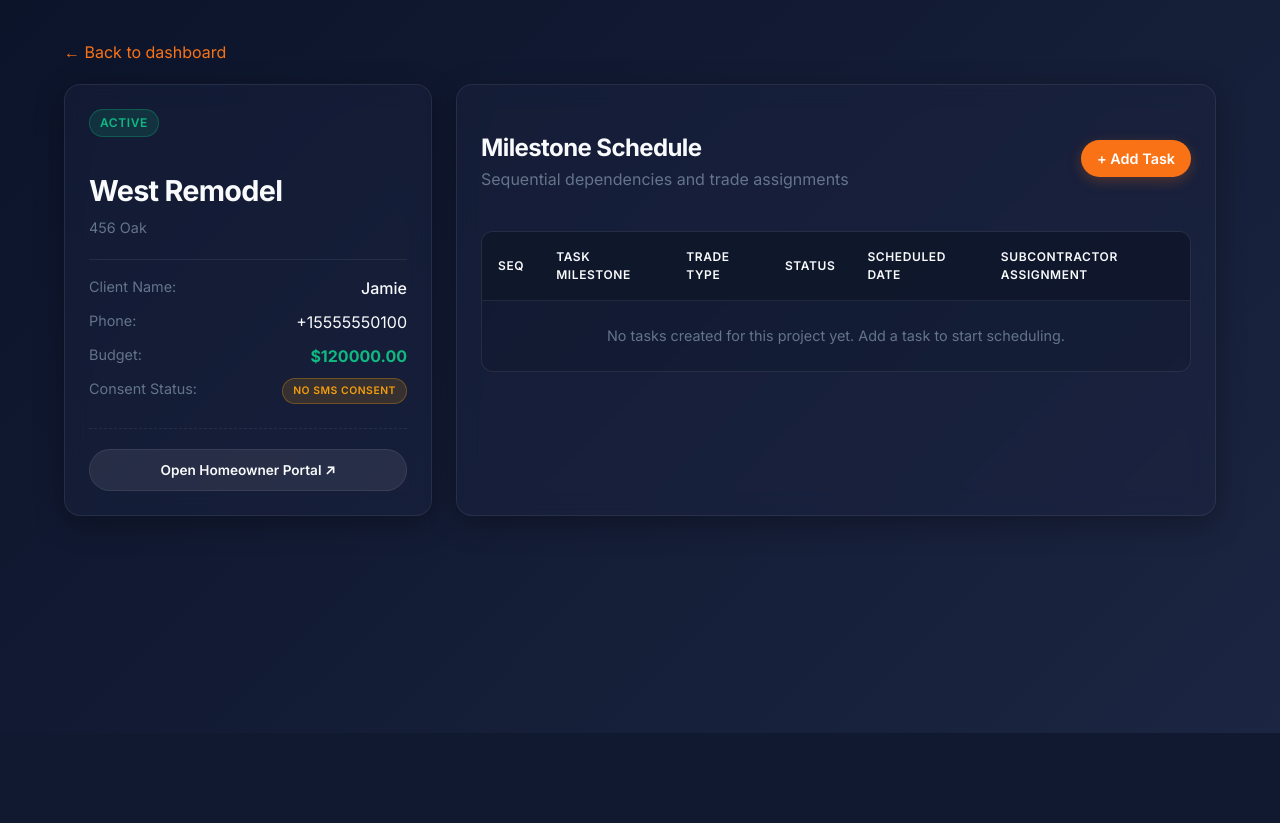
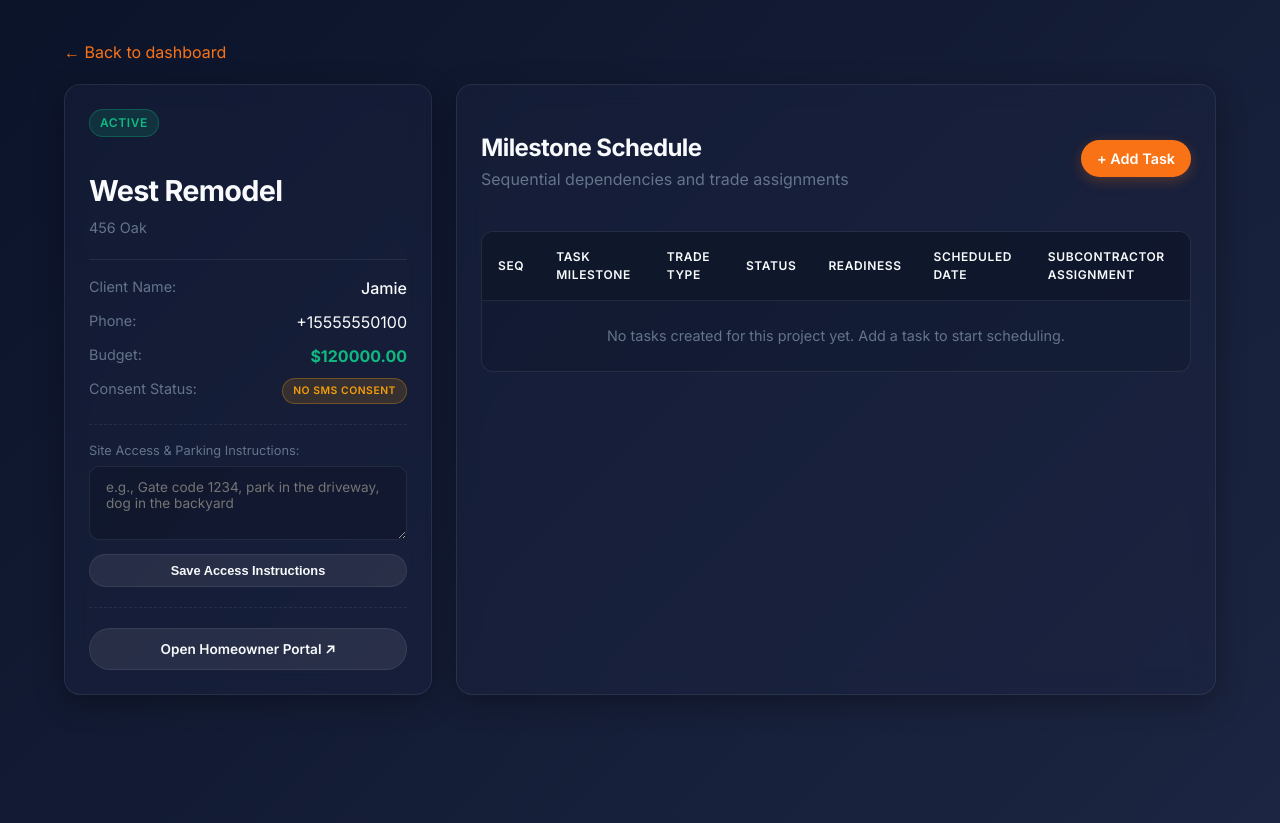
Before and after one commit to vlkovalev/Trades-Coordination, a Flask app: template templates/project_detail.html in a window 1280 px wide. Shown: the part 67-890 px from the top of the page. Before the commit the page ends 800 px from the top, so only its background shows below. Run offline with Flask 3, Linux system fonts and the light colour scheme; the template is opened without the code that fills it: values that come from a table or form of the project are taken from there, others are empty; some libraries are stand-ins or nearby versions.

Commit message:
Add Trade Readiness Checklist system; fix two critical rendering bugs
The core differentiator from the product blueprint: a readiness check
that runs before a trade can check in, not just a date on a calendar.
compute_readiness() gates on the previous task in sequence being
complete (hard blocker) and a confirmed trade assignment existing (hard
blocker), and warns (non-blocking) if the project has no site access/
parking instructions on file. Statuses use the blueprint's own
vocabulary: Ready / At Risk / Not Ready. A GC can override a Not Ready
block with a logged, audited reason, which is the only way past a hard
blocker — trades can never dispatch around it silently.

Adds Project.access_instructions (settable at project creation or
inline on the project page) and Task.readiness_override fields.
Readiness shows as a column on the GC's project view and as a banner
on the task detail page, with the override form for GC only.

While testing this live (not just via the test suite), found and fixed
two serious pre-existing bugs from an earlier template redesign pass:

- trade_queue.html looped over `invites`/`active_jobs`, but the route
  passes `pending_invitations`/`active_assignments`. Jinja silently
  renders undefined loop variables as empty, so this page has been
  showing "No pending project invites" for every trade regardless of
  actual data — trades could not see or accept invitations through the
  UI at all (only by calling the API routes directly, which is how the
  test suite exercised it and never caught this).
- audit.html had the identical bug (`logs` vs. the route's `entries`),
  so the audit log page always rendered "No system audits logged yet."
- task_detail.html never received `role` from its route at all, so its
  role-gated Crew Actions section (check-in/complete/delay buttons) and
  back-navigation link never rendered for anyone.
- task_detail.html's delay history also referenced DelayEvent fields
  that don't exist (`original_date`/`new_date`) instead of the real
  `reason`/`reported_at`.

Added regression tests that check actual rendered page content (not
just route/DB state) for the trade queue and audit log, since that's
exactly the class of bug that slipped through before.

Co-Authored-By: Claude Sonnet 5 <noreply@anthropic.com>

```diff
--- a/app.py
+++ b/app.py
@@ -68,6 +68,14 @@ STATUS_LABELS = {
     "delayed": "Delayed",
     "accepted": "Accepted",
     "declined": "Declined",
+}
+
+# Readiness status → (display label, badge class). Reuses the existing
+# badge color scheme (green/amber/red) rather than inventing a new one.
+READINESS_DISPLAY = {
+    "ready": ("Ready", "badge-complete"),
+    "at_risk": ("At Risk", "badge-pending"),
+    "not_ready": ("Not Ready", "badge-delayed"),
 }
 
 DEFAULT_TRADE_COMPANIES = [
@@ -178,10 +186,52 @@ def _log_audit(actor, action, entity_type, entity_id, detail):
     )
 
 
+def compute_readiness(task):
+    """Whether a trade is actually clear to be dispatched to this task — the
+    check that runs before dispatch, not just whether a date is on the calendar.
+
+    Returns {"status": "ready"|"at_risk"|"not_ready", "blockers": [...],
+    "warnings": [...], "overridden": bool, "override_reason"/"override_by"}.
+    Blockers are hard gates; warnings are shown but don't block check-in.
+    """
+    blockers = []
+    warnings = []
+
+    if task.depends_on_task_id:
+        predecessor = Task.query.get(task.depends_on_task_id)
+        if predecessor and predecessor.status != "complete":
+            blockers.append(f"Previous task ‘{predecessor.name}’ is not complete yet.")
+
+    if not _current_assignment(task):
+        blockers.append("No trade has confirmed this task yet.")
+
+    if not task.project.access_instructions:
+        warnings.append("No site access or parking instructions on file for this project.")
+
+    if task.readiness_override:
+        return {
+            "status": "ready",
+            "blockers": [],
+            "warnings": warnings,
+            "overridden": True,
+            "override_reason": task.readiness_override_reason,
+            "override_by": task.readiness_override_by,
+        }
+
+    if blockers:
+        status = "not_ready"
+    elif warnings:
+        status = "at_risk"
+    else:
+        status = "ready"
+
+    return {"status": status, "blockers": blockers, "warnings": warnings, "overridden": False}
+
+
 def register_routes(app):
     @app.context_processor
     def inject_globals():
-        return {"status_labels": STATUS_LABELS}
+        return {"status_labels": STATUS_LABELS, "readiness_display": READINESS_DISPLAY}
 
     # ------------------------------------------------------------------
     # Authentication & User Management
@@ -340,6 +390,7 @@ def register_routes(app):
             client_email = request.form.get("client_email", "").strip() or None
             address = request.form.get("address", "").strip()
             consent = request.form.get("consent")
+            access_instructions = request.form.get("access_instructions", "").strip() or None
 
             budget_str = request.form.get("budget", "0").strip()
             try:
@@ -372,6 +423,7 @@ def register_routes(app):
                 client_phone=client_phone or None,
                 client_email=client_email,
                 budget=budget,
+                access_instructions=access_instructions,
             )
             db.session.add(project)
             db.session.flush()
@@ -401,13 +453,27 @@ def register_routes(app):
         project = Project.query.get_or_404(project_id)
         tasks = Task.query.filter_by(project_id=project_id).order_by(Task.sequence_order).all()
         trade_companies = TradeCompany.query.order_by(TradeCompany.name).all()
+        readiness_by_task = {t.id: compute_readiness(t) for t in tasks}
         return render_template(
             "project_detail.html",
             project=project,
             tasks=tasks,
             trade_companies=trade_companies,
             trade_types=TRADE_TYPES,
+            readiness_by_task=readiness_by_task,
         )
+
+    @app.route("/projects/<int:project_id>/access-instructions", methods=["POST"])
+    @role_required("gc")
+    def update_access_instructions(project_id):
+        project = Project.query.get_or_404(project_id)
+        project.access_instructions = request.form.get("access_instructions", "").strip() or None
+        _log_audit(
+            "GC/PM", "update_access_instructions", "Project", project.id, "Updated site access instructions"
+        )
+        db.session.commit()
+        flash("Access instructions updated.", "success")
+        return redirect(url_for("project_detail", project_id=project_id))
 
     @app.route("/tasks/<int:task_id>/invite", methods=["POST"])
     @role_required("gc")
@@ -550,6 +616,9 @@ def register_routes(app):
             task=task,
             assignment=assignment,
             can_act=is_assigned_trade,
+            is_gc=is_gc,
+            role=role,
+            readiness=compute_readiness(task),
         )
 
     @app.route("/tasks/<int:task_id>/checkin", methods=["POST"])
@@ -561,6 +630,15 @@ def register_routes(app):
             flash("You don't have access to that task.", "error")
             return redirect(url_for("login"))
 
+        readiness = compute_readiness(task)
+        if readiness["status"] == "not_ready":
+            flash(
+                "This job isn't ready yet: " + " ".join(readiness["blockers"])
+                + " Ask your GC to resolve this or override the readiness check.",
+                "error",
+            )
+            return redirect(url_for("task_detail", task_id=task.id))
+
         task.status = "checked_in"
         _log_audit(
             assignment.trade_company.name, "check_in", "Task", task.id, f"Checked in to task '{task.name}'"
@@ -568,6 +646,31 @@ def register_routes(app):
         db.session.commit()
         flash("Checked in.", "success")
         return redirect(url_for("task_detail", task_id=task.id))
+
+    @app.route("/tasks/<int:task_id>/override-readiness", methods=["POST"])
+    @role_required("gc")
+    def override_readiness(task_id):
+        task = Task.query.get_or_404(task_id)
+        reason = request.form.get("reason", "").strip()
+        if not reason:
+            flash("Please explain why you're overriding the readiness check.", "error")
+            return redirect(url_for("task_detail", task_id=task_id))
+
+        gc_user = User.query.get(session.get("user_id"))
+        task.readiness_override = True
+        task.readiness_override_reason = reason
+        task.readiness_override_by = gc_user.username if gc_user else "GC/PM"
+
+        _log_audit(
+            task.readiness_override_by,
+            "override_readiness",
+            "Task",
+            task.id,
+            f"Overrode readiness check for '{task.name}': {reason}",
+        )
+        db.session.commit()
+        flash("Readiness override applied — the trade can now check in.", "success")
+        return redirect(url_for("task_detail", task_id=task_id))
 
     @app.route("/tasks/<int:task_id>/complete", methods=["POST"])
     @role_required("trade")
--- a/templates/audit.html
+++ b/templates/audit.html
@@ -41,7 +41,7 @@
             </tr>
           </thead>
           <tbody>
-            {% for log in logs %}
+            {% for log in entries %}
               <tr>
                 <td style="font-family: Consolas, monospace; font-size: 0.8rem; color: var(--text-muted);">
                   {{ log.timestamp.strftime('%Y-%m-%d %H:%M:%S') }}
--- a/templates/new_project.html
+++ b/templates/new_project.html
@@ -57,6 +57,9 @@
         <label for="budget">Project Budget ($)</label>
         <input type="number" id="budget" name="budget" placeholder="e.g., 120000" step="0.01" value="0.00" required>
 
+        <label for="access_instructions">Site Access &amp; Parking Instructions (optional)</label>
+        <textarea id="access_instructions" name="access_instructions" rows="3" placeholder="e.g., Gate code 1234, park in the driveway, dog in the backyard"></textarea>
+
         <label style="display: flex; align-items: center; gap: 10px; margin-top: 20px; font-weight: normal; cursor: pointer;">
           <input type="checkbox" name="consent" value="yes" checked style="width: auto;">
           <span>Client has consented to receive automated project progress SMS updates</span>
--- a/templates/project_detail.html
+++ b/templates/project_detail.html
@@ -63,7 +63,15 @@
           </div>
         </div>
 
-        <div style="margin-top: 24px; border-top: 1px dashed var(--panel-border); padding-top: 20px;">
+        <div style="margin-top: 20px; border-top: 1px dashed var(--panel-border); padding-top: 16px;">
+          <span class="text-muted" style="font-size: 0.8rem; display: block; margin-bottom: 6px;">Site Access &amp; Parking Instructions:</span>
+          <form method="post" action="{{ url_for('update_access_instructions', project_id=project.id) }}">
+            <textarea name="access_instructions" rows="3" placeholder="e.g., Gate code 1234, park in the driveway, dog in the backyard" style="font-size: 0.85rem;">{{ project.access_instructions or '' }}</textarea>
+            <button type="submit" class="btn btn-secondary" style="width: 100%; font-size: 0.8rem; padding: 8px; margin-top: 8px;">Save Access Instructions</button>
+          </form>
+        </div>
+
+        <div style="margin-top: 20px; border-top: 1px dashed var(--panel-border); padding-top: 20px;">
           <a href="{{ url_for('homeowner_view', project_id=project.id) }}" target="_blank" class="btn btn-secondary" style="width: 100%; font-size: 0.85rem; padding: 10px;">Open Homeowner Portal &nearr;</a>
         </div>
       </div>
@@ -86,6 +94,7 @@
                 <th>Task Milestone</th>
                 <th>Trade Type</th>
                 <th>Status</th>
+                <th>Readiness</th>
                 <th>Scheduled Date</th>
                 <th>Subcontractor Assignment</th>
               </tr>
@@ -99,6 +108,12 @@
                   </td>
                   <td><span class="badge badge-invited">{{ task.trade|capitalize }}</span></td>
                   <td><span class="badge badge-{{ task.status }}">{{ task.status }}</span></td>
+                  <td>
+                    {% set r = readiness_by_task[task.id] %}
+                    {% set label, cls = readiness_display[r.status] %}
+                    <span class="badge {{ cls }}" title="{{ (r.blockers + r.warnings)|join(' ') }}">{{ label }}</span>
+                    {% if r.overridden %}<span class="text-muted" style="font-size: 0.7rem;"> (overridden)</span>{% endif %}
+                  </td>
                   <td style="font-family: Consolas, monospace;">{{ task.scheduled_date or 'TBD' }}</td>
                   <td>
                     {% if task.status == 'pending' %}
@@ -132,7 +147,7 @@
                 </tr>
               {% else %}
                 <tr>
-                  <td colspan="6" class="text-center text-muted" style="padding: 24px;">No tasks created for this project yet. Add a task to start scheduling.</td>
+                  <td colspan="7" class="text-center text-muted" style="padding: 24px;">No tasks created for this project yet. Add a task to start scheduling.</td>
                 </tr>
               {% endfor %}
             </tbody>
--- a/templates/trade_queue.html
+++ b/templates/trade_queue.html
@@ -72,7 +72,7 @@
               </tr>
             </thead>
             <tbody>
-              {% for a in invites %}
+              {% for a in pending_invitations %}
                 <tr>
                   <td><strong>{{ a.task.project.name }}</strong><br><span class="text-muted" style="font-size: 0.8rem;">{{ a.task.project.address }}</span></td>
                   <td>{{ a.task.name }}</td>
@@ -110,7 +110,7 @@
               </tr>
             </thead>
             <tbody>
-              {% for a in active_jobs %}
+              {% for a in active_assignments %}
                 <tr>
                   <td><strong>{{ a.task.project.name }}</strong><br><span class="text-muted" style="font-size: 0.8rem;">{{ a.task.project.address }}</span></td>
                   <td>{{ a.task.name }}</td>
```
Also changed, not shown: models.py (+7 -0 lines), templates/task_detail.html (+42 -1 lines), tests/test_blueprint_route.py (+102 -1 lines), 1 other file.
